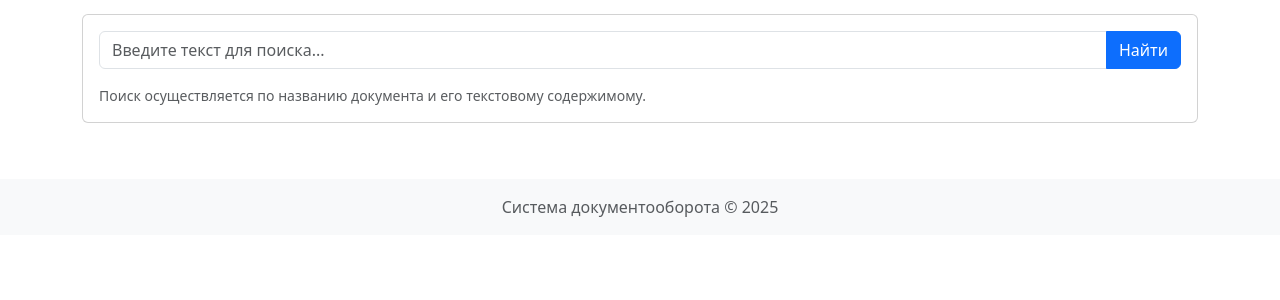
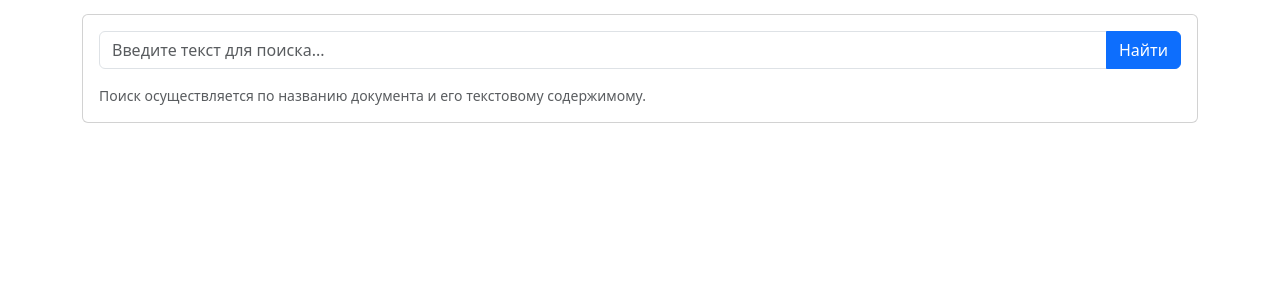
Before and after one commit to wayofell/AIA_docflow, a Django app: page /documents/search/ in a window 1280 px wide. Shown: the part 146-446 px from the top of the page. Run offline with Django 5.2, Linux system fonts and the light colour scheme.

Commit message:
Update base.html

```diff
--- a/documents/templates/documents/base.html
+++ b/documents/templates/documents/base.html
@@ -70,13 +70,6 @@
         {% block content %}{% endblock %}
     </div>
 
-    <!-- Footer -->
-    <footer class="bg-light text-center text-muted py-3">
-        <div class="container">
-            Система документооборота &copy; {% now "Y" %}
-        </div>
-    </footer>
-
     <!-- Bootstrap JS -->
     <script src="https://cdn.jsdelivr.net/npm/bootstrap@5.3.0/dist/js/bootstrap.bundle.min.js"></script>
     <!-- Optional JavaScript -->
```
